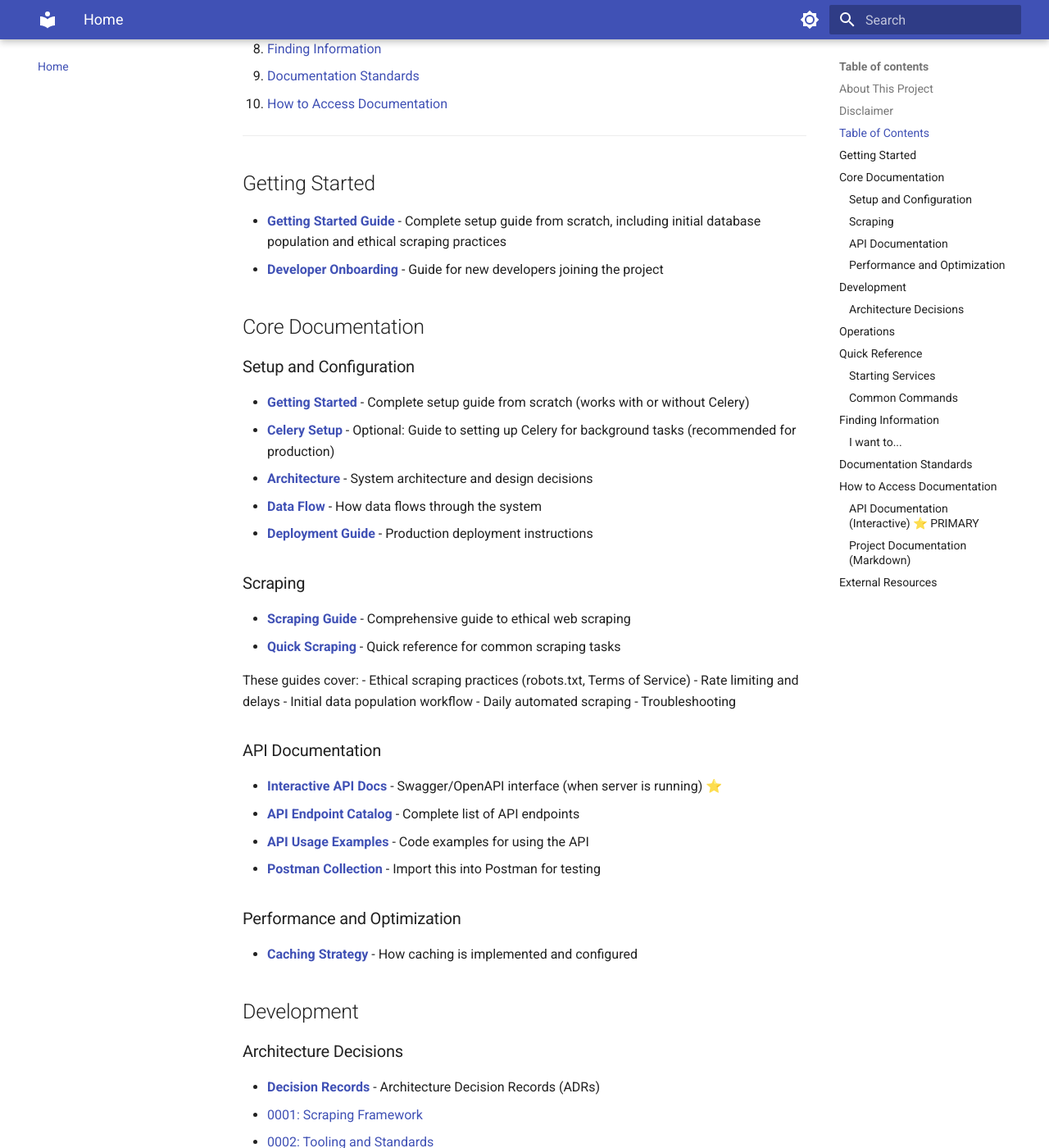
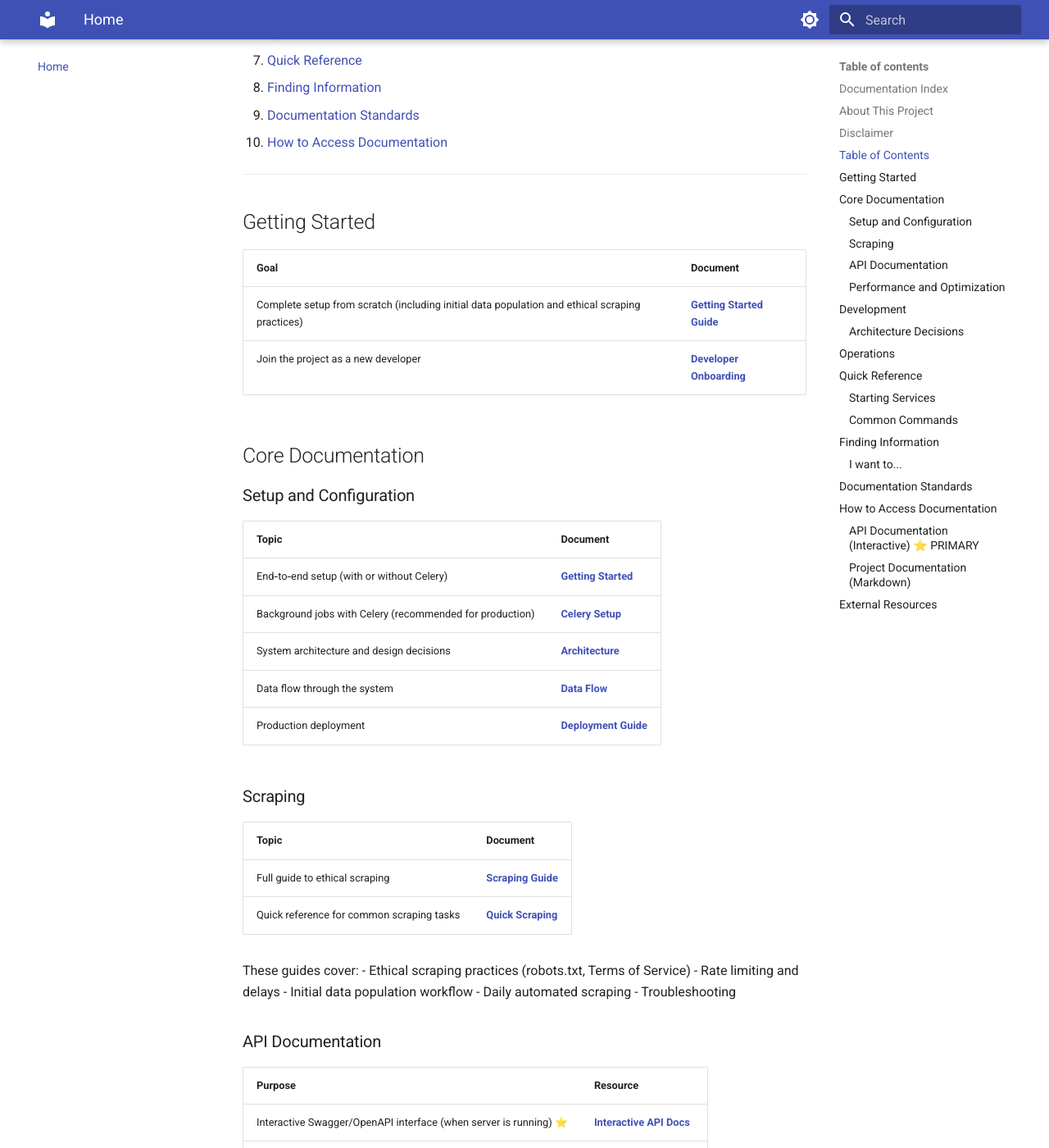
Before and after one commit to goncalosalazar18-ux/fkapi, an MkDocs documentation site: the page built from docs/README.md, in a window 1280 px wide and 1400 px high, scrolled down 1320 px. Shown: the whole window at 82% size. Built offline with MkDocs 1.6.1 and Material for MkDocs 9.7.7, drawn with Linux system fonts in a browser that asks for light colours; some of the changed text lies outside the part shown.

Commit message:
Update README.md

```diff
--- a/docs/README.md
+++ b/docs/README.md
@@ -1,13 +1,31 @@
-# Documentation Index
+# FKAPI – Football Kit Archive API
 
-[![codecov](https://codecov.io/gh/sunr4y/fkapi/graph/badge.svg?token=GK17MP3KNY)](https://codecov.io/gh/sunr4y/fkapi)
-[![Quality Gate Status](https://sonarcloud.io/api/project_badges/measure?project=sunr4y_fkapi&metric=alert_status&token=98224e19ab308456580633cd3ce07e0f37a4b083)](https://sonarcloud.io/summary/new_code?id=sunr4y_fkapi)
-[![Bugs](https://sonarcloud.io/api/project_badges/measure?project=sunr4y_fkapi&metric=bugs&token=98224e19ab308456580633cd3ce07e0f37a4b083)](https://sonarcloud.io/summary/new_code?id=sunr4y_fkapi)
-[![Lines of Code](https://sonarcloud.io/api/project_badges/measure?project=sunr4y_fkapi&metric=ncloc&token=98224e19ab308456580633cd3ce07e0f37a4b083)](https://sonarcloud.io/summary/new_code?id=sunr4y_fkapi)
-[![Security Rating](https://sonarcloud.io/api/project_badges/measure?project=sunr4y_fkapi&metric=security_rating&token=98224e19ab308456580633cd3ce07e0f37a4b083)](https://sonarcloud.io/summary/new_code?id=sunr4y_fkapi)
-[![Maintainability Rating](https://sonarcloud.io/api/project_badges/measure?project=sunr4y_fkapi&metric=sqale_rating&token=98224e19ab308456580633cd3ce07e0f37a4b083)](https://sonarcloud.io/summary/new_code?id=sunr4y_fkapi)
-[![Vulnerabilities](https://sonarcloud.io/api/project_badges/measure?project=sunr4y_fkapi&metric=vulnerabilities&token=98224e19ab308456580633cd3ce07e0f37a4b083)](https://sonarcloud.io/summary/new_code?id=sunr4y_fkapi)
-[![Quality gate](https://sonarcloud.io/api/project_badges/quality_gate?project=sunr4y_fkapi&token=98224e19ab308456580633cd3ce07e0f37a4b083)](https://sonarcloud.io/summary/new_code?id=sunr4y_fkapi)
+<p align="center">
+  <a href="https://codecov.io/gh/sunr4y/fkapi">
+    <img src="https://codecov.io/gh/sunr4y/fkapi/graph/badge.svg?token=GK17MP3KNY" alt="codecov" />
+  </a>
+  <a href="https://sonarcloud.io/summary/new_code?id=sunr4y_fkapi">
+    <img src="https://sonarcloud.io/api/project_badges/measure?project=sunr4y_fkapi&metric=alert_status&token=98224e19ab308456580633cd3ce07e0f37a4b083" alt="Quality Gate Status" />
+  </a>
+  <a href="https://sonarcloud.io/summary/new_code?id=sunr4y_fkapi">
+    <img src="https://sonarcloud.io/api/project_badges/measure?project=sunr4y_fkapi&metric=bugs&token=98224e19ab308456580633cd3ce07e0f37a4b083" alt="Bugs" />
+  </a>
+  <a href="https://sonarcloud.io/summary/new_code?id=sunr4y_fkapi">
+    <img src="https://sonarcloud.io/api/project_badges/measure?project=sunr4y_fkapi&metric=ncloc&token=98224e19ab308456580633cd3ce07e0f37a4b083" alt="Lines of Code" />
+  </a>
+  <a href="https://sonarcloud.io/summary/new_code?id=sunr4y_fkapi">
+    <img src="https://sonarcloud.io/api/project_badges/measure?project=sunr4y_fkapi&metric=security_rating&token=98224e19ab308456580633cd3ce07e0f37a4b083" alt="Security Rating" />
+  </a>
+  <a href="https://sonarcloud.io/summary/new_code?id=sunr4y_fkapi">
+    <img src="https://sonarcloud.io/api/project_badges/measure?project=sunr4y_fkapi&metric=sqale_rating&token=98224e19ab308456580633cd3ce07e0f37a4b083" alt="Maintainability Rating" />
+  </a>
+  <a href="https://sonarcloud.io/summary/new_code?id=sunr4y_fkapi">
+    <img src="https://sonarcloud.io/api/project_badges/measure?project=sunr4y_fkapi&metric=vulnerabilities&token=98224e19ab308456580633cd3ce07e0f37a4b083" alt="Vulnerabilities" />
+  </a>
+
+</p>
+
+## Documentation Index
 
 Welcome to the Football Kit Archive API documentation. This index will help you find the information you need.
 
@@ -54,23 +72,29 @@ The Football Kit Archive API is a Django-based REST API that provides access to
 
 ## Getting Started
 
-- **[Getting Started Guide](getting-started.md)** - Complete setup guide from scratch, including initial database population and ethical scraping practices
-- **[Developer Onboarding](developer-onboarding.md)** - Guide for new developers joining the project
+| Goal | Document |
+|------|----------|
+| Complete setup from scratch (including initial data population and ethical scraping practices) | **[Getting Started Guide](getting-started.md)** |
+| Join the project as a new developer | **[Developer Onboarding](developer-onboarding.md)** |
 
 ## Core Documentation
 
 ### Setup and Configuration
 
-- **[Getting Started](getting-started.md)** - Complete setup guide from scratch (works with or without Celery)
-- **[Celery Setup](celery-setup.md)** - Optional: Guide to setting up Celery for background tasks (recommended for production)
-- **[Architecture](architecture.md)** - System architecture and design decisions
-- **[Data Flow](data-flow.md)** - How data flows through the system
-- **[Deployment Guide](deployment.md)** - Production deployment instructions
+| Topic | Document |
+|-------|----------|
+| End‑to‑end setup (with or without Celery) | **[Getting Started](getting-started.md)** |
+| Background jobs with Celery (recommended for production) | **[Celery Setup](celery-setup.md)** |
+| System architecture and design decisions | **[Architecture](architecture.md)** |
+| Data flow through the system | **[Data Flow](data-flow.md)** |
+| Production deployment | **[Deployment Guide](deployment.md)** |
 
 ### Scraping
 
-- **[Scraping Guide](scraping-guide.md)** - Comprehensive guide to ethical web scraping
-- **[Quick Scraping](quick-scraping.md)** - Quick reference for common scraping tasks
+| Topic | Document |
+|-------|----------|
+| Full guide to ethical scraping | **[Scraping Guide](scraping-guide.md)** |
+| Quick reference for common scraping tasks | **[Quick Scraping](quick-scraping.md)** |
 
 These guides cover:
 - Ethical scraping practices (robots.txt, Terms of Service)
@@ -81,27 +105,34 @@ These guides cover:
 
 ### API Documentation
 
-- **[Interactive API Docs](http://localhost:8000/api/docs)** - Swagger/OpenAPI interface (when server is running) ⭐
-- **[API Endpoint Catalog](api/endpoint-catalog.md)** - Complete list of API endpoints
-- **[API Usage Examples](api/usage-examples.md)** - Code examples for using the API
-- **[Postman Collection](api/Football-Kit-Archive-API.postman_collection.json)** - Import this into Postman for testing
+| Purpose | Resource |
+|---------|----------|
+| Interactive Swagger/OpenAPI interface (when server is running) ⭐ | **[Interactive API Docs](http://localhost:8000/api/docs)** |
+| Browse all available endpoints | **[API Endpoint Catalog](api/endpoint-catalog.md)** |
+| See code examples for using the API | **[API Usage Examples](api/usage-examples.md)** |
+| Import endpoints into Postman | **[Postman Collection](api/Football-Kit-Archive-API.postman_collection.json)** |
 
 ### Performance and Optimization
 
-- **[Caching Strategy](caching-strategy.md)** - How caching is implemented and configured
+| Topic | Document |
+|-------|----------|
+| Caching implementation and configuration | **[Caching Strategy](caching-strategy.md)** |
 
 ## Development
 
 ### Architecture Decisions
 
-- **[Decision Records](decisions/)** - Architecture Decision Records (ADRs)
-  - [0001: Scraping Framework](decisions/0001-scraping-framework.md)
-  - [0002: Tooling and Standards](decisions/0002-tooling-and-standards.md)
+| Decision | Document |
+|----------|----------|
+| Scraping framework choice | **[0001: Scraping Framework](decisions/0001-scraping-framework.md)** |
+| Tooling and standards | **[0002: Tooling and Standards](decisions/0002-tooling-and-standards.md)** |
 
 
 ## Operations
 
-- **[Troubleshooting](troubleshooting.md)** - Common issues and solutions
+| Topic | Document |
+|-------|----------|
+| Common issues and solutions | **[Troubleshooting](troubleshooting.md)** |
 
 ## Quick Reference
 
@@ -152,17 +183,18 @@ ruff format .
 
 ### I want to...
 
-- **Set up the project from scratch** → [Getting Started Guide](getting-started.md)
-- **Set up without Celery** → [Getting Started Guide](getting-started.md) (works without Celery)
-- **Configure Celery (optional)** → [Celery Setup](celery-setup.md) (recommended for production)
-- **Learn about ethical scraping** → [Scraping Guide](scraping-guide.md)
-- **Quick scraping reference** → [Quick Scraping](quick-scraping.md)
-- **Deploy to production** → [Deployment Guide](deployment.md)
-- **Understand the architecture** → [Architecture](architecture.md)
-- **Use the API** → [API Endpoint Catalog](api/endpoint-catalog.md)
-- **Troubleshoot issues** → [Troubleshooting](troubleshooting.md)
-- **Understand decisions** → [Decision Records](decisions/)
-- **Onboard as developer** → [Developer Onboarding](developer-onboarding.md)
+| I want to… | Go to… |
+|-----------|--------|
+| Set up the project from scratch (with or without Celery) | **[Getting Started Guide](getting-started.md)** |
+| Configure Celery (optional, recommended for production) | **[Celery Setup](celery-setup.md)** |
+| Learn about ethical scraping | **[Scraping Guide](scraping-guide.md)** |
+| Get a quick scraping reference | **[Quick Scraping](quick-scraping.md)** |
+| Deploy to production | **[Deployment Guide](deployment.md)** |
+| Understand the architecture | **[Architecture](architecture.md)** |
+| Explore all API endpoints | **[API Endpoint Catalog](api/endpoint-catalog.md)** |
+| Troubleshoot issues | **[Troubleshooting](troubleshooting.md)** |
+| Review architectural decisions | **[Decision Records](decisions/)** |
+| Onboard as a developer | **[Developer Onboarding](developer-onboarding.md)** |
 
 ## Documentation Standards
 
```
Also changed, not shown: other parts of docs/README.md (+1 -1 lines).
